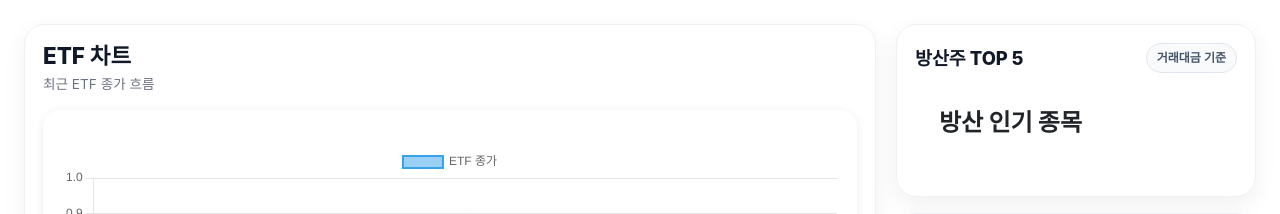
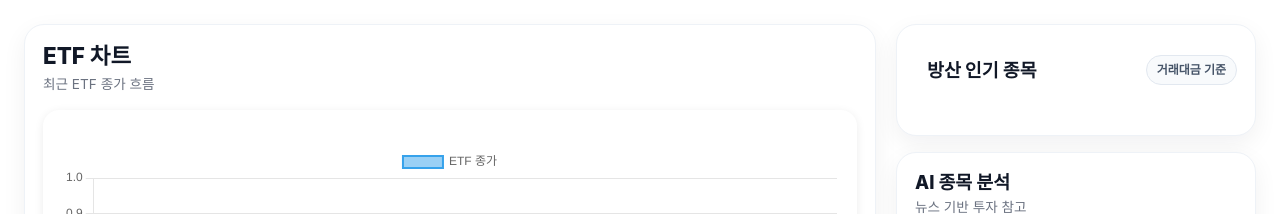
Before and after one commit to RTAI1TEAM/defense-stock-dashboard, a Flask app: template templates/index.html in a window 1280 px wide. Shown: the part 57-271 px from the top of the page. Run offline with Flask 3, Linux system fonts and the light colour scheme; the template is opened without the code that fills it, so the values that code supplies are empty.

Commit message:
design:main화면 list cart 디자인 약간 수정

```diff
--- a/static/css/style.css
+++ b/static/css/style.css
@@ -38,7 +38,8 @@
     display: flex;
     justify-content: space-between;
     align-items: center;
-    margin-bottom: 12px;
+    margin-top: 12px;
+    margin-left: 12px;
 }
 
 .compact-stock-title {
--- a/templates/components/stock_table_macros.html
+++ b/templates/components/stock_table_macros.html
@@ -34,11 +34,11 @@
 {% endmacro %}
 
 
-{% macro stock_mini_card(title, stocks, limit=5) %}
-<div class="card shadow-sm border-0 p-4" style="border-radius: 20px;">
-    <div class="d-flex justify-content-between align-items-center mb-3">
+{% macro stock_mini_card(stocks, limit=5) %}
+<div class="card shadow-sm border-0 p-3" style="border-radius: 20px;">
+    <!-- <div class="d-flex justify-content-between align-items-center mb-3">
         <h4 style="font-weight: 800; margin: 0;">{{ title }}</h4>
-    </div>
+    </div> -->
 
     <div class="stock-mini-list">
         {{ stock_items(stocks, limit, 'mini') }}
--- a/templates/index.html
+++ b/templates/index.html
@@ -31,12 +31,12 @@
 
             <div class="compact-stock-card">
                 <div class="compact-stock-header">
-                    <h3 class="compact-stock-title">방산주 TOP 5</h3>
+                    <h3 class="compact-stock-title">방산 인기 종목</h3>
                     <span class="compact-badge">거래대금 기준</span>
                 </div>
 
                 <div class="stock-mini-list">
-                    {{ stock_mini_card('방산 인기 종목', defense_stocks, 5) }}
+                    {{ stock_mini_card(defense_stocks, 5) }}
                 </div>
             </div>
 
```
